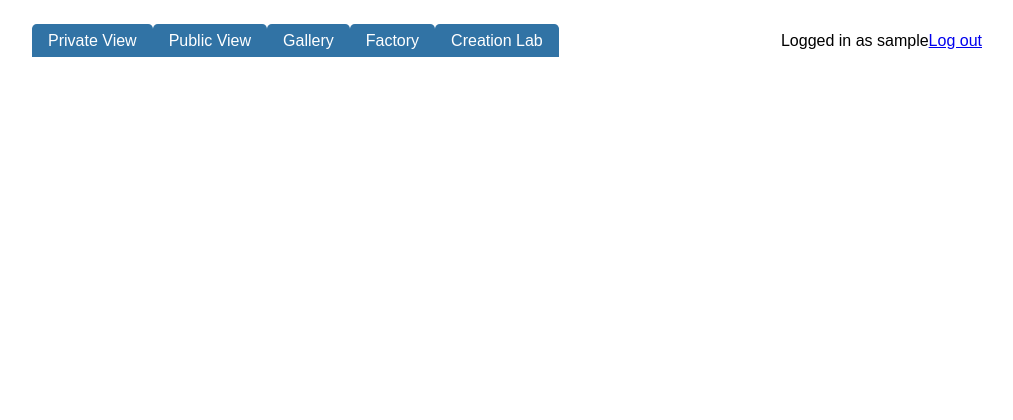
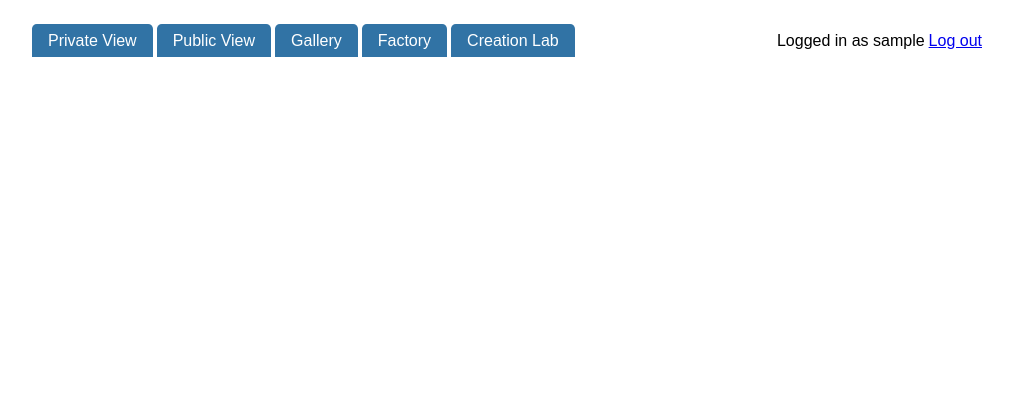
Before and after one commit to MellonNet/mln-backend-emulator, a Django app: page /mln/private_view/default in a window 1280 px wide. Shown: the top 420 px of the page, without its empty margins (133-1146 px from the left). Run offline with Django 3.2, Linux system fonts and the light colour scheme; the visitor is signed in with stand-in values (Sample User, id 1); parts of the project's set-up code (start-up, migrations or seed data) failed here and were passed over.

Commit message:
Fix spacing in the HTML layout

```diff
--- a/mln/static/mln/style.css
+++ b/mln/static/mln/style.css
@@ -21,6 +21,7 @@ nav > a {
 	border-top-right-radius: 0.3em;
 	background-color: #3173a5;
 	color: white;
+	margin-right: 4px;
 	padding: 0.5rem 1rem;
 	text-decoration: none;
 }
@@ -28,3 +29,7 @@ nav > a {
 #accountinfo {
 	float: right;
 }
+
+#accountinfo > span {
+	margin-right: 4px;
+}
```
